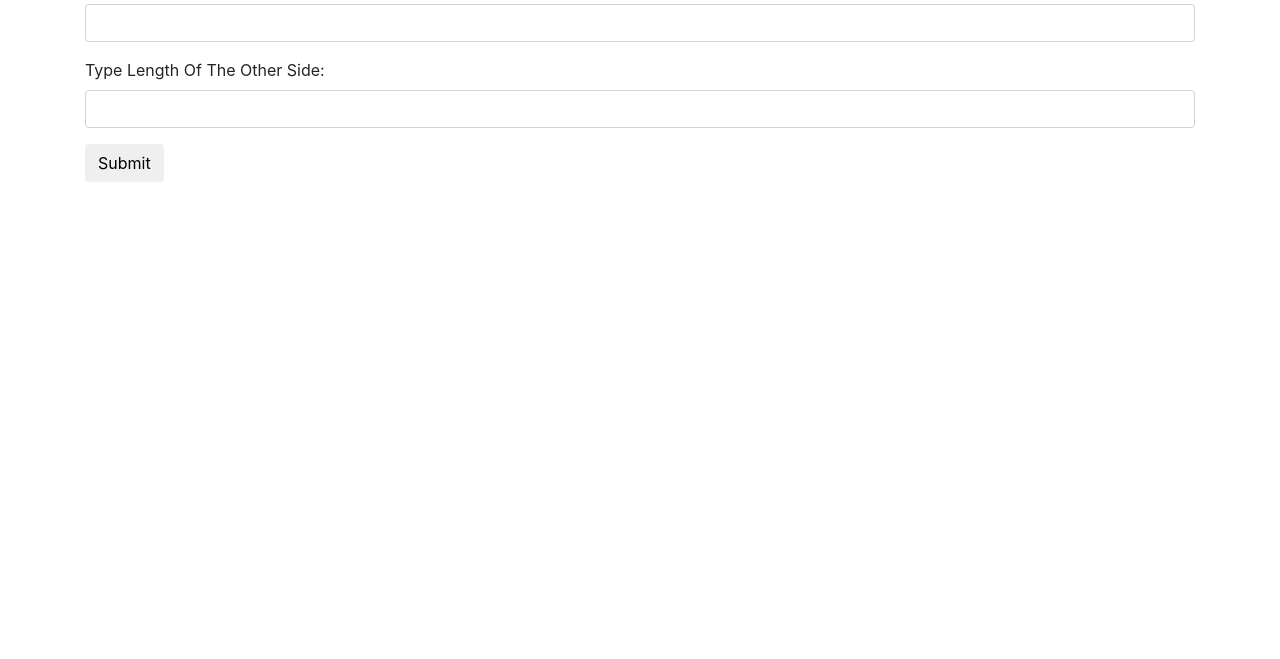
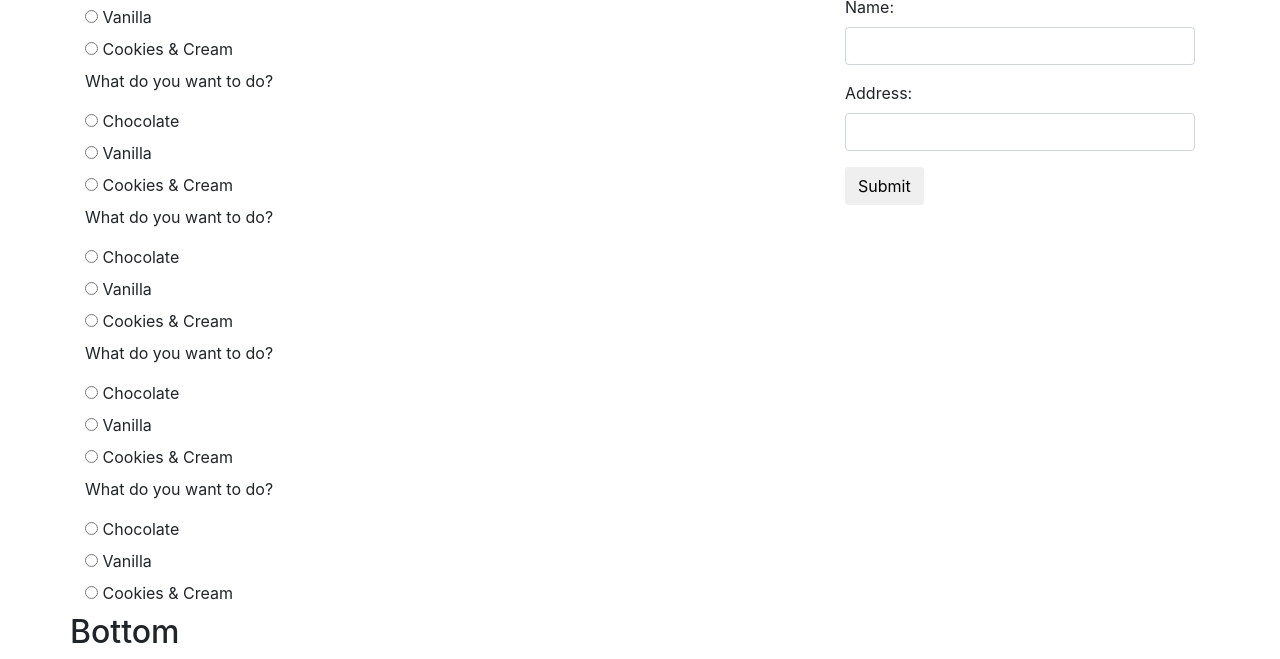
Before and after one commit to nelsonsbrian/track-suggester, a plain HTML site: page index.html in a window 1280 px wide. Shown: the part 773-1432 px from the top of the page. Before the commit the page ends 955 px from the top, so only its background shows below. Drawn offline with Linux system fonts and the light colour scheme.

Commit message:
add survey forms blanks to page

```diff
--- a/index.html
+++ b/index.html
@@ -35,23 +35,134 @@
         <p class="indentable">Lorem ipsum dolor sit amet, consectetur adipiscing elit, sed do eiusmod tempor incididunt ut labore et dolore magna aliqua. Lorem sed risus ultricies tristique nulla aliquet enim tortor. Suspendisse sed nisi lacus sed. Turpis egestas integer eget aliquet nibh praesent tristique. Eu nisl nunc mi ipsum faucibus vitae. Amet commodo nulla facilisi nullam vehicula ipsum a. Ornare massa eget egestas purus.</p>
       </div>
     </div>
-      <form id="triangle">
+    <div class="row">
+      <div class="col-md-8">
+        <h2>Survey</h2>
+
+        <!-- Question -->
+        <p class="survey-question">What do you want to do?</p>
+        <div class="radio">
+          <label>
+            <input type="radio" name="type1" value="1">
+            Chocolate
+          </label>
+        </div>
+        <div class="radio">
+          <label>
+            <input type="radio" name="type2" value="2">
+            Vanilla
+          </label>
+        </div>
+        <div class="radio">
+          <label>
+            <input type="radio" name="type3" value="3">
+            Cookies & Cream
+          </label>
+        </div>
+
+        <!-- Question -->
+        <p class="survey-question">What do you want to do?</p>
+        <div class="radio">
+          <label>
+            <input type="radio" name="type1" value="1">
+            Chocolate
+          </label>
+        </div>
+        <div class="radio">
+          <label>
+            <input type="radio" name="type2" value="2">
+            Vanilla
+          </label>
+        </div>
+        <div class="radio">
+          <label>
+            <input type="radio" name="type3" value="3">
+            Cookies & Cream
+          </label>
+        </div>
+
+        <!-- Question -->
+        <p class="survey-question">What do you want to do?</p>
+        <div class="radio">
+          <label>
+            <input type="radio" name="type1" value="1">
+            Chocolate
+          </label>
+        </div>
+        <div class="radio">
+          <label>
+            <input type="radio" name="type2" value="2">
+            Vanilla
+          </label>
+        </div>
+        <div class="radio">
+          <label>
+            <input type="radio" name="type3" value="3">
+            Cookies & Cream
+          </label>
+        </div>
+
+        <!-- Question -->
+        <p class="survey-question">What do you want to do?</p>
+        <div class="radio">
+          <label>
+            <input type="radio" name="type1" value="1">
+            Chocolate
+          </label>
+        </div>
+        <div class="radio">
+          <label>
+            <input type="radio" name="type2" value="2">
+            Vanilla
+          </label>
+        </div>
+        <div class="radio">
+          <label>
+            <input type="radio" name="type3" value="3">
+            Cookies & Cream
+          </label>
+        </div>
+
+        <!-- Question -->
+        <p class="survey-question">What do you want to do?</p>
+        <div class="radio">
+          <label>
+            <input type="radio" name="type1" value="1">
+            Chocolate
+          </label>
+        </div>
+        <div class="radio">
+          <label>
+            <input type="radio" name="type2" value="2">
+            Vanilla
+          </label>
+        </div>
+        <div class="radio">
+          <label>
+            <input type="radio" name="type3" value="3">
+            Cookies & Cream
+          </label>
+        </div>
+
+      </div>
+      <div class="col-md-4">
+        <h3>Receive a reccommendation letter of your coding track</h3>
+        <form id="reccommendation">
           <div class="form-group">
-          <label for="side1">type length of one side:</label>
-          <input id="side1" class="form-control" type="text">
+            <label for="rec-name">Name:</label>
+            <input id="rec-name" class="form-control" type="text">
           </div>
           <div class="form-group">
-          <label for="side2">type length of another side:</label>
-          <input id="side2" class="form-control" type="text">
+            <label for="rec-address">Address:</label>
+            <input id="rec-address" class="form-control" type="text">
           </div>
-        <div class="form-group">
-          <label for="side3">type length of the other side:</label>
-          <input id="side3" class="form-control" type="text">
-        </div>
-
           <button id="choose" class="btn" type="submit">Submit</button>
         </form>
-
+      </div>
+    </div>
+    <div class="row">
+    <h2>Bottom</h2>
+    </div>
 
   </div>
 
```
Lines whose indentation alone changed are shown as unchanged.
